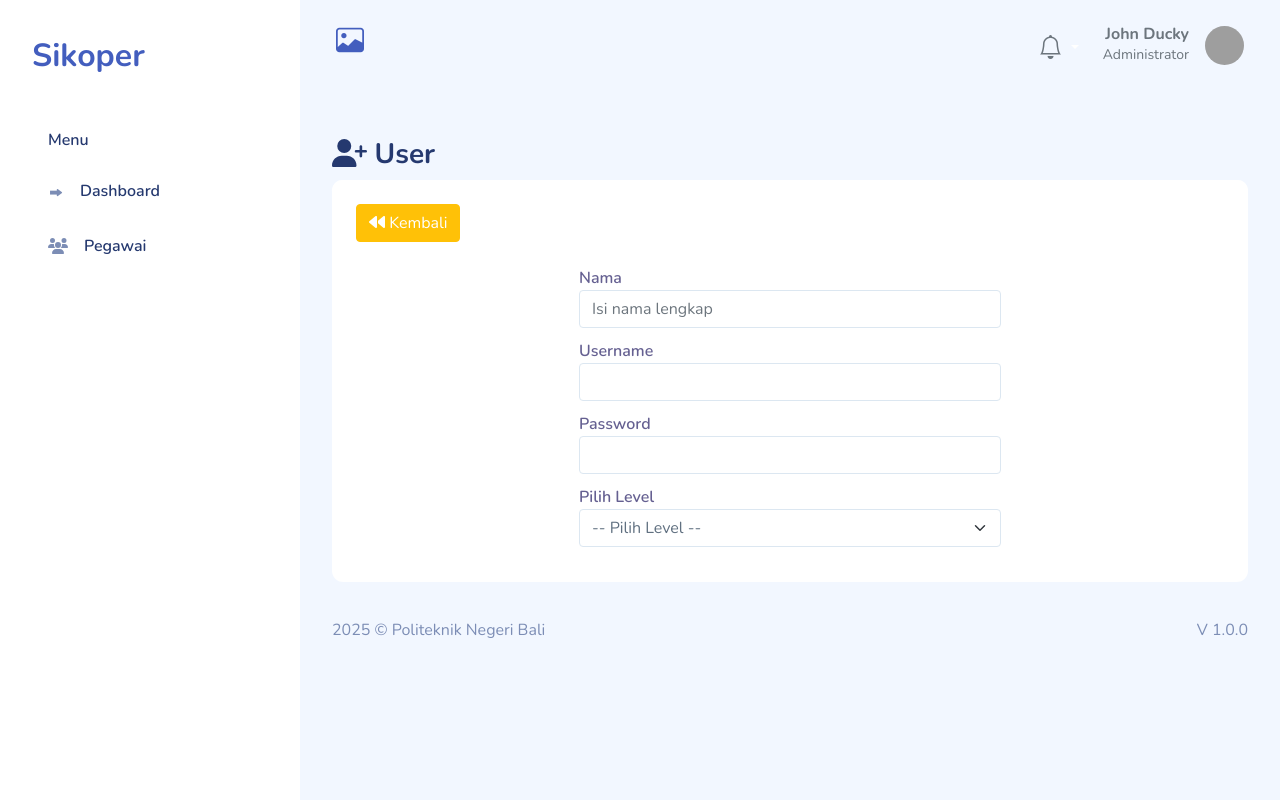
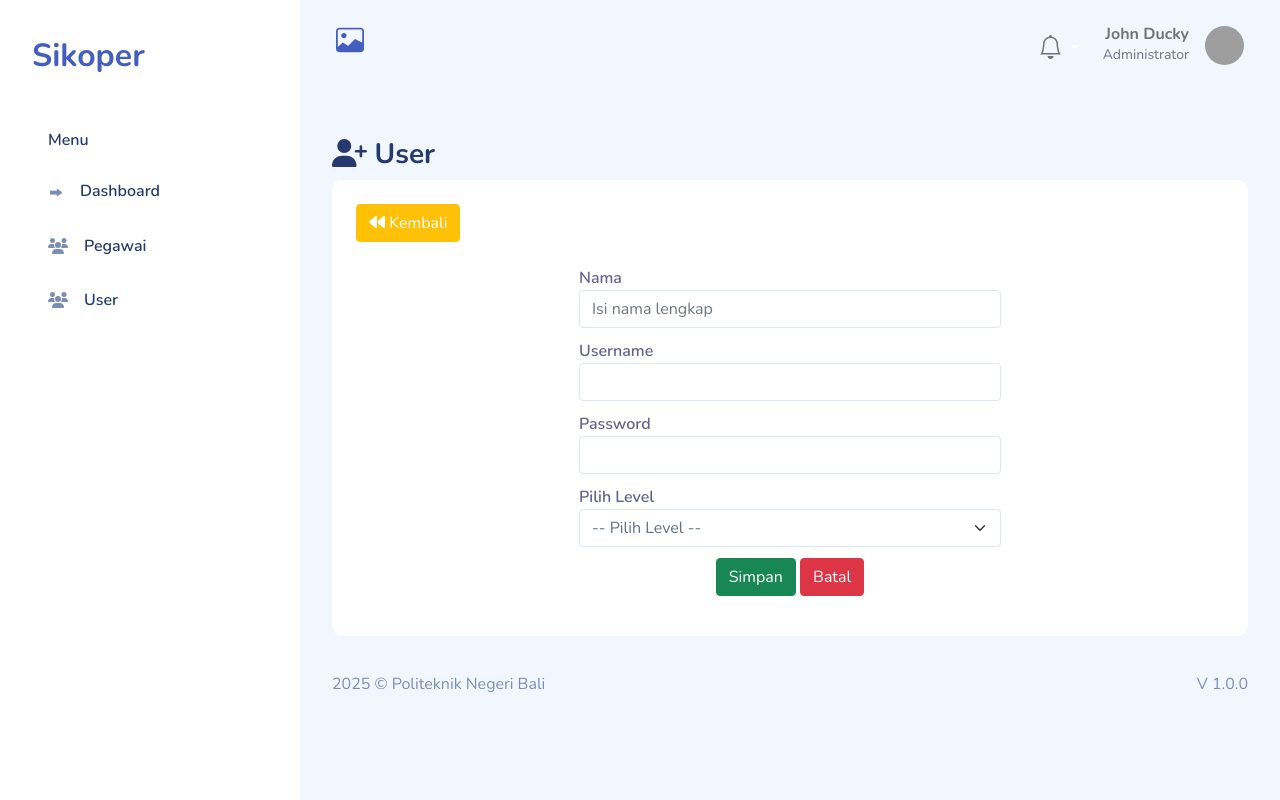
Before and after one commit to Sikoper/Sikoper-ci3, a CodeIgniter app: page /sikoper/users/add in a window 1280 px wide. Run offline with CodeIgniter, Linux system fonts and the light colour scheme; some libraries are stand-ins or nearby versions; grey boxes are pictures that could not be loaded.

Commit message:
menambahkan menu User di sidebar dan tombol simpan pada form tambah pengguna

```diff
--- a/application/views/templates/main.php
+++ b/application/views/templates/main.php
@@ -47,6 +47,13 @@
                             <a href="<?= base_url('pegawai') ?>" class='sidebar-link'>
                                 <i class="fa fa-users"></i>
                                 <span>Pegawai</span>
+                            </a>
+                        </li>
+
+                        <li class="sidebar-item <?= $this->uri->segment(1) == 'user' ? 'active' : '' ?>">
+                            <a href="<?= base_url('users') ?>" class='sidebar-link'>
+                                <i class="fa fa-users"></i>
+                                <span>User</span>
                             </a>
                         </li>
 
--- a/application/views/users/addForm.php
+++ b/application/views/users/addForm.php
@@ -36,6 +36,11 @@
                         </select>
                     </div>
 
+                    <div class="text-center mb-3">
+                        <button type="submit" id="tombol_simpan" class="btn btn-success">Simpan</button>
+                        <button type="button" onclick="window.location='<?= base_url('users') ?>'" class="btn btn-danger">Batal</button>
+                    </div>
+
                     <?= form_close() ?>
                 </div>
                 <div class="col-md-3"></div>
```
